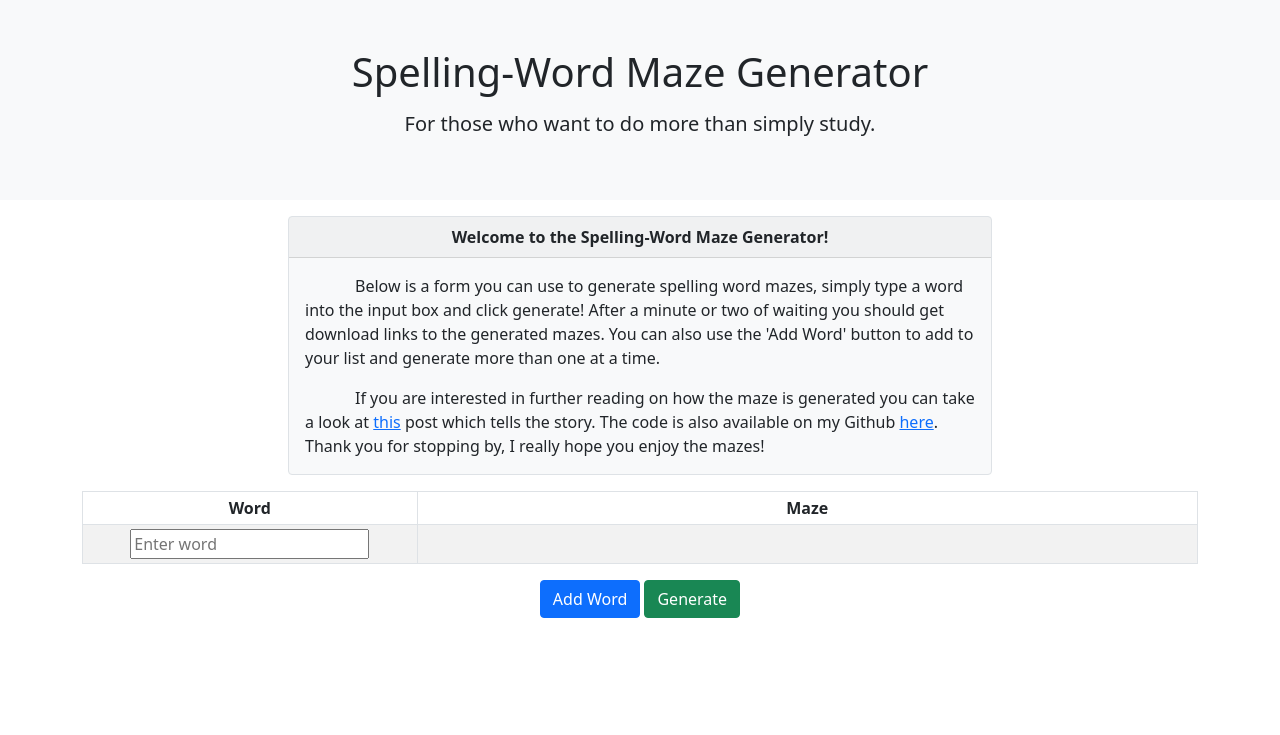
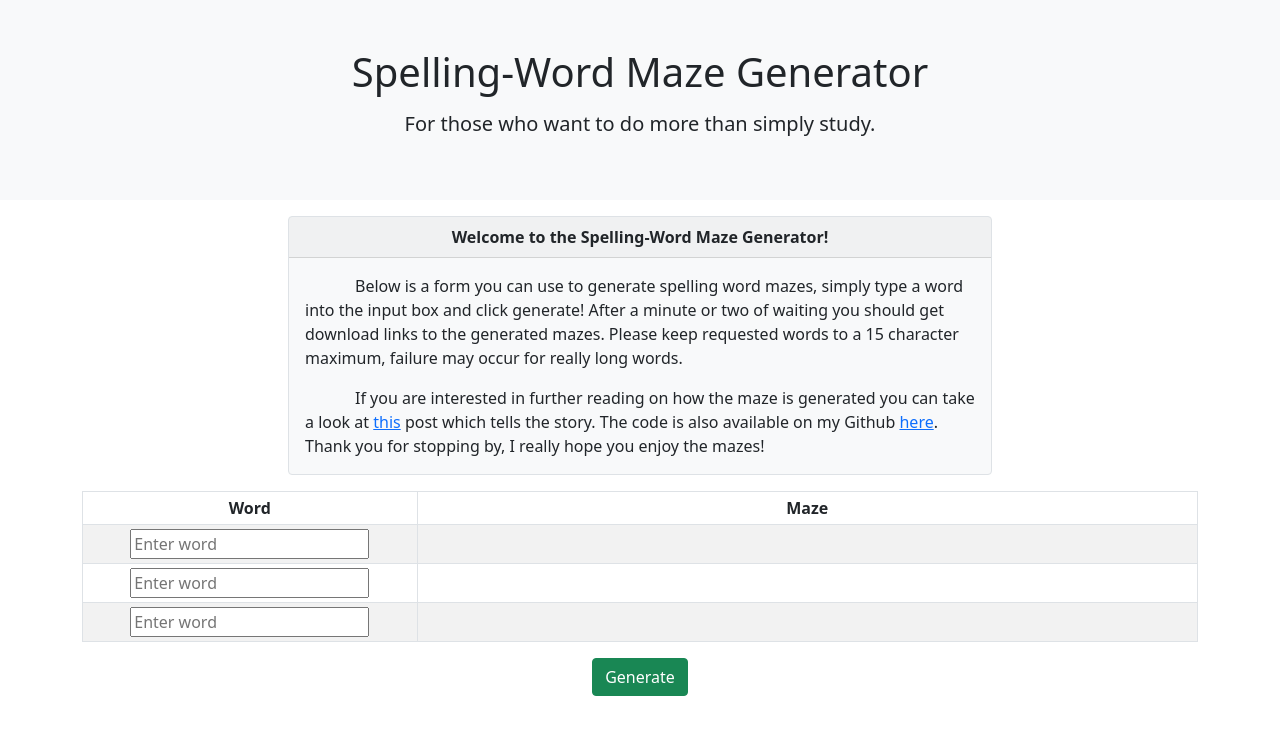
Before and after one commit to TravisAdsitt/SpellingMaze, a Flask app: page / in a window 1280 px wide. Shown: the top 735 px of the page. Run offline with Flask 2, Linux system fonts and the light colour scheme; some libraries are stand-ins or nearby versions.

Commit message:
Removing the ability to add rows to the table

```diff
--- a/templates/base.html
+++ b/templates/base.html
@@ -28,7 +28,7 @@
                         <p class="card-text" style="text-indent: 50px;">
                             Below is a form you can use to generate spelling word mazes, simply type a word into the input box and click generate!
                             After a minute or two of waiting you should get download links to the generated mazes.
-                            You can also use the 'Add Word' button to add to your list and generate more than one at a time.
+                            Please keep requested words to a 15 character maximum, failure may occur for really long words.
                         </p>
                         <p class="card-text" style="text-indent: 50px;">
                             If you are interested in further reading on how the maze is generated you can take a look at <a href="https://wfale.net/2022/12/04/spelling-made-exciting-in-a-labyrinthine-maze/">this</a> post which tells the story.
@@ -48,7 +48,21 @@
                         </tr>
                     </thead>
                     <tbody id="word_list" class="table-group-divider">
-                        <tr id="template_row">
+                        <tr>
+                            <td>
+                                <input placeholder="Enter word">
+                            </td>
+                            <td>
+                            </td>
+                        </tr>
+                        <tr>
+                            <td>
+                                <input placeholder="Enter word">
+                            </td>
+                            <td>
+                            </td>
+                        </tr>
+                        <tr>
                             <td>
                                 <input placeholder="Enter word">
                             </td>
@@ -57,32 +71,32 @@
                         </tr>
                     </tbody>
                 </table>
-                <button onclick="cloneRow()" class="btn btn-primary">Add Word</button>
+                <!-- <button onclick="cloneRow()" class="btn btn-primary">Add Word</button> -->
                 <button onclick="generateImages()" class="btn btn-success">Generate</button>
             </div>
         </div>
     </div>
 
     <script>
-        function cloneRow() {
-            var row = document.getElementById("template_row");
-            var table = document.getElementById("word_list");
+        // function cloneRow() {
+        //     var row = document.getElementById("template_row");
+        //     var table = document.getElementById("word_list");
 
-            var clone = row.cloneNode(true);
+        //     var clone = row.cloneNode(true);
 
-            clone.id = "";
-            clone.hidden = "";
+        //     clone.id = "";
+        //     clone.hidden = "";
 
-            clone.cells[0].innerHTML = '';
-            clone.cells[1].innerHTML = '';
+        //     clone.cells[0].innerHTML = '';
+        //     clone.cells[1].innerHTML = '';
 
-            word_input = document.createElement('input');
-            word_input.placeholder = "Enter Word";
+        //     word_input = document.createElement('input');
+        //     word_input.placeholder = "Enter Word";
 
-            clone.cells[0].appendChild(word_input);
+        //     clone.cells[0].appendChild(word_input);
 
-            table.appendChild(clone);
-        }
+        //     table.appendChild(clone);
+        // }
 
         function image_loaded(evt) {
             parent_obj = evt.currentTarget.loading_img.parentNode;
```
